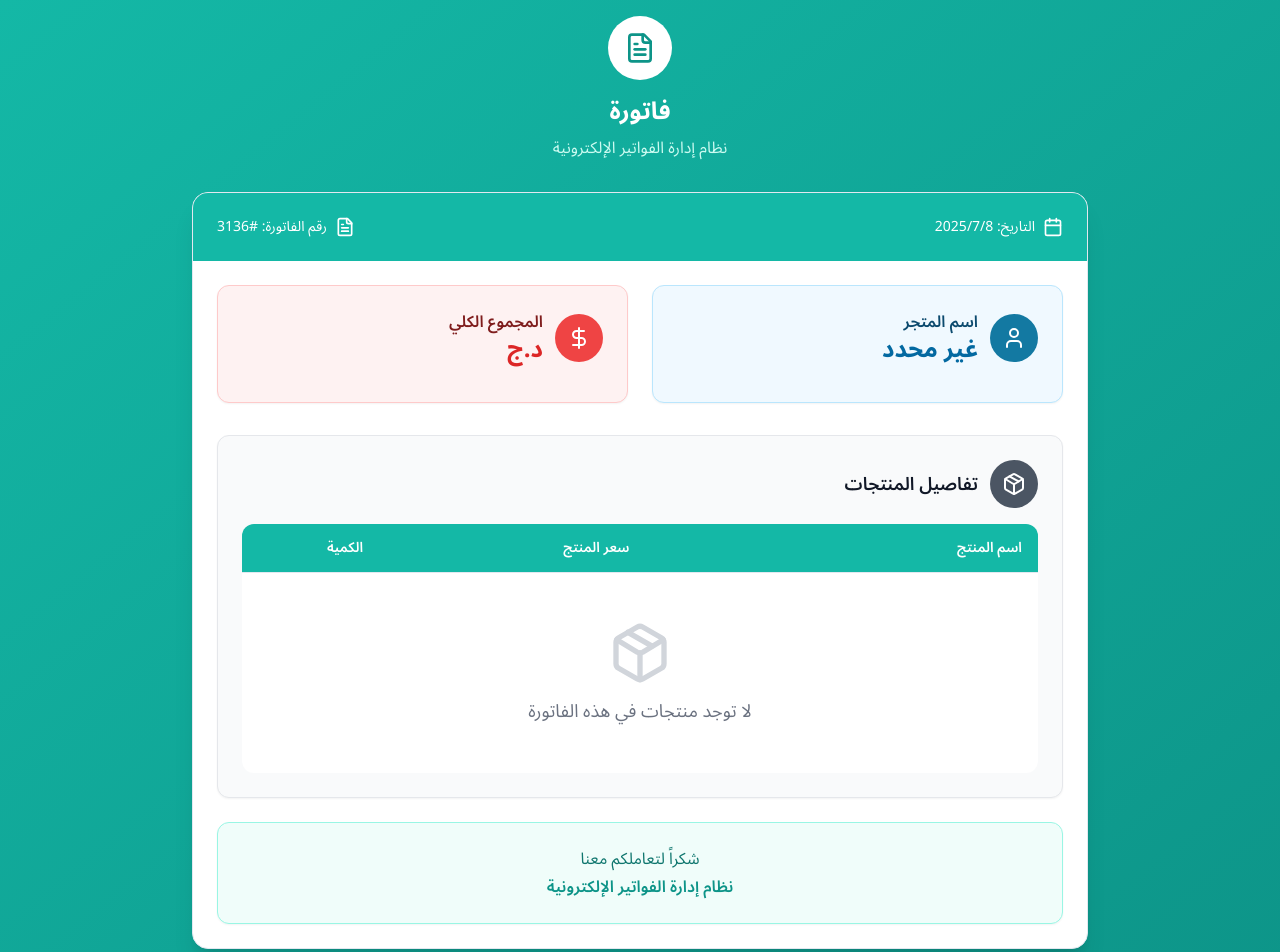
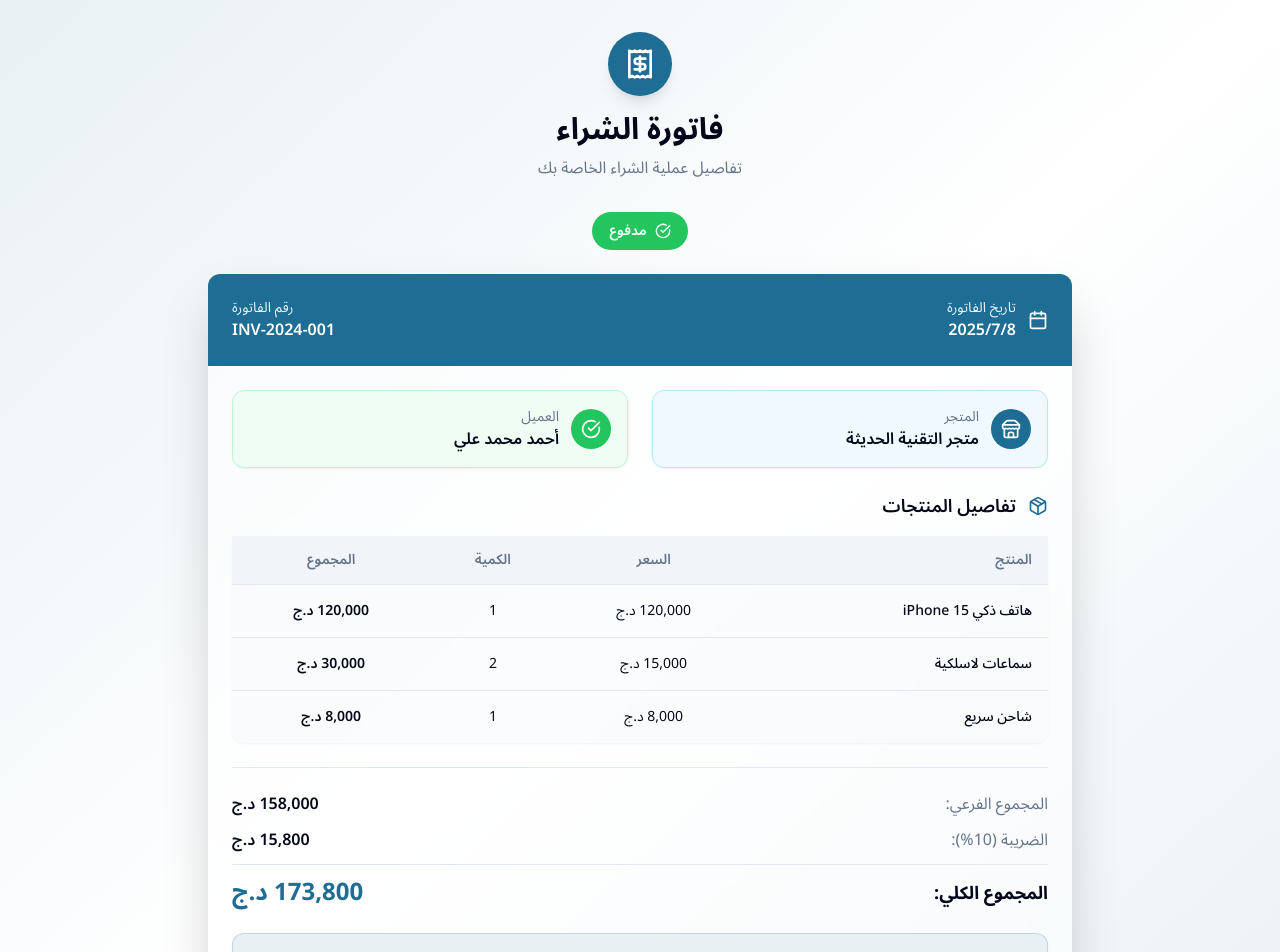
Before and after one commit to riyadhoo/khdame, a React (Vite) app: page /bill in a window 1280 px wide. Shown: the top 952 px of the page. Built offline with nearby package versions, Linux system fonts and the light colour scheme.

Commit message:
Refactor: Redesign bill page
Redesigned the bill page to match the main website's UI, adapting it for displaying bills accessed via QR code from the app.

```diff
--- a/src/pages/Bill.tsx
+++ b/src/pages/Bill.tsx
@@ -1,143 +1,172 @@
 
 import { useState } from "react";
 import { Button } from "@/components/ui/button";
-import { Card, CardContent, CardHeader } from "@/components/ui/card";
-import { Input } from "@/components/ui/input";
+import { Card, CardContent, CardHeader, CardTitle } from "@/components/ui/card";
 import { Table, TableBody, TableCell, TableHead, TableHeader, TableRow } from "@/components/ui/table";
 import { Badge } from "@/components/ui/badge";
-import { Download, Calendar, FileText, DollarSign, User, Package } from "lucide-react";
+import { Separator } from "@/components/ui/separator";
+import { Download, Calendar, Receipt, Store, Package, CheckCircle } from "lucide-react";
 
 const Bill = () => {
-  const [customerName, setCustomerName] = useState("غير محدد");
-  const [totalAmount, setTotalAmount] = useState("د.ج");
-  const [products, setProducts] = useState<any[]>([]);
+  const [billData] = useState({
+    billNumber: "INV-2024-001",
+    date: new Date().toLocaleDateString('ar-DZ'),
+    storeName: "متجر التقنية الحديثة",
+    customerName: "أحمد محمد علي",
+    status: "مدفوع",
+    items: [
+      { id: 1, name: "هاتف ذكي iPhone 15", price: "120,000", quantity: 1, total: "120,000" },
+      { id: 2, name: "سماعات لاسلكية", price: "15,000", quantity: 2, total: "30,000" },
+      { id: 3, name: "شاحن سريع", price: "8,000", quantity: 1, total: "8,000" }
+    ],
+    subtotal: "158,000",
+    tax: "15,800",
+    total: "173,800"
+  });
 
   const handleDownloadPDF = () => {
+    console.log("Downloading PDF...");
     // PDF download functionality would be implemented here
-    console.log("Downloading PDF...");
   };
 
   return (
-    <div className="min-h-screen bg-gradient-to-br from-teal-500 to-teal-600 p-4" dir="rtl">
-      <div className="max-w-4xl mx-auto">
+    <div className="min-h-screen bg-gradient-to-br from-primary/10 via-background to-accent/10" dir="rtl">
+      <div className="container mx-auto px-4 py-8 max-w-4xl">
         {/* Header */}
         <div className="text-center mb-8">
-          <div className="inline-flex items-center justify-center w-16 h-16 bg-white rounded-full mb-4">
-            <FileText className="w-8 h-8 text-teal-600" />
+          <div className="inline-flex items-center justify-center w-16 h-16 bg-primary rounded-full mb-4 shadow-lg">
+            <Receipt className="w-8 h-8 text-primary-foreground" />
           </div>
-          <h1 className="text-white text-2xl font-bold mb-2">فاتورة</h1>
-          <p className="text-teal-100">نظام إدارة الفواتير الإلكترونية</p>
+          <h1 className="text-3xl font-bold text-foreground mb-2">فاتورة الشراء</h1>
+          <p className="text-muted-foreground">تفاصيل عملية الشراء الخاصة بك</p>
         </div>
 
-        {/* Main Content Card */}
-        <Card className="bg-white shadow-xl rounded-2xl overflow-hidden">
-          <CardHeader className="bg-teal-500 text-white p-6">
+        {/* Bill Status */}
+        <div className="flex justify-center mb-6">
+          <Badge variant="default" className="bg-green-500 hover:bg-green-600 text-white px-4 py-2 text-sm">
+            <CheckCircle className="w-4 h-4 ml-2" />
+            {billData.status}
+          </Badge>
+        </div>
+
+        {/* Main Bill Card */}
+        <Card className="shadow-2xl border-0 bg-card/50 backdrop-blur-sm">
+          <CardHeader className="bg-gradient-to-r from-primary to-accent text-primary-foreground rounded-t-lg">
             <div className="flex items-center justify-between">
-              <div className="flex items-center gap-2">
+              <div className="flex items-center gap-3">
                 <Calendar className="w-5 h-5" />
-                <span className="text-sm">التاريخ: {new Date().toLocaleDateString('ar-DZ')}</span>
+                <div>
+                  <p className="text-sm opacity-90">تاريخ الفاتورة</p>
+                  <p className="font-semibold">{billData.date}</p>
                 </div>
-              <div className="flex items-center gap-2">
-                <FileText className="w-5 h-5" />
-                <span className="text-sm">رقم الفاتورة: #{Math.floor(Math.random() * 10000)}</span>
+              </div>
+              <div className="text-left">
+                <p className="text-sm opacity-90">رقم الفاتورة</p>
+                <p className="font-semibold">{billData.billNumber}</p>
               </div>
             </div>
           </CardHeader>
 
-          <CardContent className="p-6">
-            {/* Customer and Total Info */}
-            <div className="grid grid-cols-1 md:grid-cols-2 gap-6 mb-8">
-              {/* Customer Name */}
-              <Card className="bg-blue-50 border-blue-200">
-                <CardContent className="p-6">
-                  <div className="flex items-center gap-3 mb-3">
-                    <div className="w-12 h-12 bg-blue-500 rounded-full flex items-center justify-center">
-                      <User className="w-6 h-6 text-white" />
+          <CardContent className="p-6 space-y-6">
+            {/* Store and Customer Info */}
+            <div className="grid grid-cols-1 md:grid-cols-2 gap-6">
+              <Card className="bg-blue-50 dark:bg-blue-950/20 border-blue-200 dark:border-blue-800">
+                <CardContent className="p-4">
+                  <div className="flex items-center gap-3">
+                    <div className="w-10 h-10 bg-primary rounded-full flex items-center justify-center">
+                      <Store className="w-5 h-5 text-primary-foreground" />
                     </div>
                     <div>
-                      <h3 className="font-semibold text-blue-900">اسم المتجر</h3>
-                      <p className="text-blue-600 text-2xl font-bold">{customerName}</p>
+                      <p className="text-sm text-muted-foreground">المتجر</p>
+                      <p className="font-semibold text-foreground">{billData.storeName}</p>
                     </div>
                   </div>
                 </CardContent>
               </Card>
 
-              {/* Total Amount */}
-              <Card className="bg-red-50 border-red-200">
-                <CardContent className="p-6">
-                  <div className="flex items-center gap-3 mb-3">
-                    <div className="w-12 h-12 bg-red-500 rounded-full flex items-center justify-center">
-                      <DollarSign className="w-6 h-6 text-white" />
+              <Card className="bg-green-50 dark:bg-green-950/20 border-green-200 dark:border-green-800">
+                <CardContent className="p-4">
+                  <div className="flex items-center gap-3">
+                    <div className="w-10 h-10 bg-green-500 rounded-full flex items-center justify-center">
+                      <CheckCircle className="w-5 h-5 text-white" />
                     </div>
                     <div>
-                      <h3 className="font-semibold text-red-900">المجموع الكلي</h3>
-                      <p className="text-red-600 text-2xl font-bold">{totalAmount}</p>
+                      <p className="text-sm text-muted-foreground">العميل</p>
+                      <p className="font-semibold text-foreground">{billData.customerName}</p>
                     </div>
                   </div>
                 </CardContent>
               </Card>
             </div>
 
-            {/* Products Section */}
-            <Card className="bg-gray-50 border-gray-200 mb-6">
-              <CardContent className="p-6">
+            {/* Items Section */}
+            <div>
               <div className="flex items-center gap-3 mb-4">
-                  <div className="w-12 h-12 bg-gray-600 rounded-full flex items-center justify-center">
-                    <Package className="w-6 h-6 text-white" />
-                  </div>
-                  <h3 className="font-semibold text-gray-900 text-lg">تفاصيل المنتجات</h3>
+                <Package className="w-5 h-5 text-primary" />
+                <h3 className="text-lg font-semibold text-foreground">تفاصيل المنتجات</h3>
               </div>
 
-                {/* Products Table */}
-                <div className="bg-white rounded-lg overflow-hidden">
+              <Card className="border-0 bg-muted/30">
                 <Table>
                   <TableHeader>
-                      <TableRow className="bg-teal-500">
-                        <TableHead className="text-white font-semibold text-right">اسم المنتج</TableHead>
-                        <TableHead className="text-white font-semibold text-center">سعر المنتج</TableHead>
-                        <TableHead className="text-white font-semibold text-center">الكمية</TableHead>
+                    <TableRow className="bg-muted">
+                      <TableHead className="text-right font-semibold">المنتج</TableHead>
+                      <TableHead className="text-center font-semibold">السعر</TableHead>
+                      <TableHead className="text-center font-semibold">الكمية</TableHead>
+                      <TableHead className="text-center font-semibold">المجموع</TableHead>
                     </TableRow>
                   </TableHeader>
                   <TableBody>
-                      {products.length === 0 ? (
-                        <TableRow>
-                          <TableCell colSpan={3} className="text-center py-12">
-                            <div className="flex flex-col items-center gap-3">
-                              <Package className="w-16 h-16 text-gray-300" />
-                              <p className="text-gray-500 text-lg">لا توجد منتجات في هذه الفاتورة</p>
-                            </div>
-                          </TableCell>
+                    {billData.items.map((item) => (
+                      <TableRow key={item.id} className="hover:bg-muted/50">
+                        <TableCell className="font-medium text-right">{item.name}</TableCell>
+                        <TableCell className="text-center">{item.price} د.ج</TableCell>
+                        <TableCell className="text-center">{item.quantity}</TableCell>
+                        <TableCell className="text-center font-semibold">{item.total} د.ج</TableCell>
                       </TableRow>
-                      ) : (
-                        products.map((product, index) => (
-                          <TableRow key={index}>
-                            <TableCell className="font-medium text-right">{product.name}</TableCell>
-                            <TableCell className="text-center">{product.price}</TableCell>
-                            <TableCell className="text-center">{product.quantity}</TableCell>
-                          </TableRow>
-                        ))
-                      )}
+                    ))}
                   </TableBody>
                 </Table>
+              </Card>
             </div>
-              </CardContent>
-            </Card>
 
-            {/* Footer */}
-            <Card className="bg-teal-50 border-teal-200">
+            <Separator />
+
+            {/* Totals Section */}
+            <div className="space-y-3">
+              <div className="flex justify-between items-center">
+                <span className="text-muted-foreground">المجموع الفرعي:</span>
+                <span className="font-semibold">{billData.subtotal} د.ج</span>
+              </div>
+              <div className="flex justify-between items-center">
+                <span className="text-muted-foreground">الضريبة (10%):</span>
+                <span className="font-semibold">{billData.tax} د.ج</span>
+              </div>
+              <Separator />
+              <div className="flex justify-between items-center text-lg">
+                <span className="font-bold text-foreground">المجموع الكلي:</span>
+                <span className="font-bold text-primary text-2xl">{billData.total} د.ج</span>
+              </div>
+            </div>
+
+            {/* Thank You Message */}
+            <Card className="bg-gradient-to-r from-primary/10 to-accent/10 border-primary/20">
               <CardContent className="p-6 text-center">
-                <p className="text-teal-700 mb-1">شكراً لتعاملكم معنا</p>
-                <p className="text-teal-600 font-semibold">نظام إدارة الفواتير الإلكترونية</p>
+                <h4 className="font-semibold text-foreground mb-2">شكراً لتسوقكم معنا!</h4>
+                <p className="text-sm text-muted-foreground">
+                  نتطلع لخدمتكم مرة أخرى. في حالة وجود أي استفسار، يرجى التواصل معنا.
+                </p>
               </CardContent>
             </Card>
           </CardContent>
         </Card>
 
-        {/* Download PDF Button */}
-        <div className="mt-8 text-center">
+        {/* Download Button */}
+        <div className="text-center mt-8">
           <Button
             onClick={handleDownloadPDF}
-            className="bg-white text-teal-600 hover:bg-teal-50 px-8 py-3 rounded-full font-semibold shadow-lg"
+            size="lg"
+            className="bg-primary hover:bg-primary/90 text-primary-foreground px-8 py-3 shadow-lg"
           >
             <Download className="w-5 h-5 ml-2" />
             تحميل الفاتورة PDF
```
Lines whose indentation alone changed are shown as unchanged.
